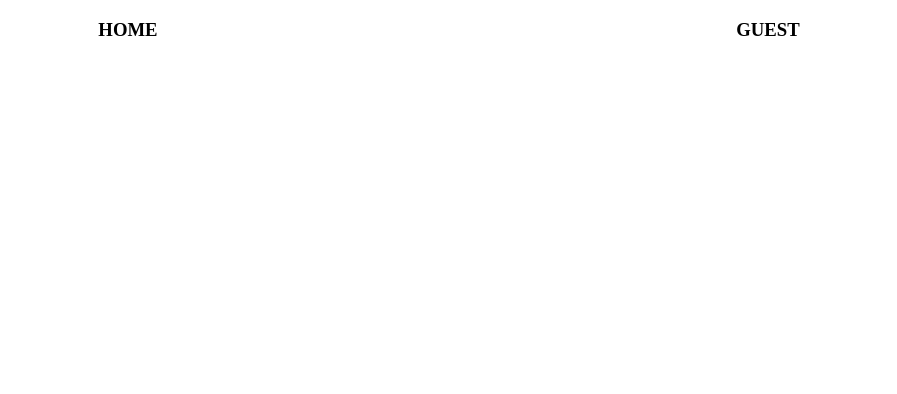
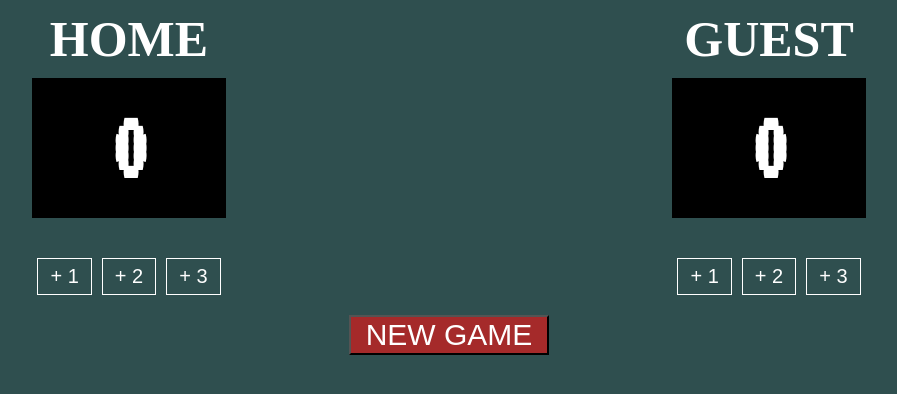
Before and after one commit to rifqyarifani/basketball-scorecard, a website built with Vite: page index.html in a window 1280 px wide. Shown: the whole page, without its empty margins (191-1088 px from the left). Built offline with nearby package versions, Linux system fonts and the light colour scheme.

Commit message:
commit kedua

```diff
--- a/index.css
+++ b/index.css
@@ -1,8 +1,56 @@
 body {
     margin: 0;
+    background: darkslategray;
+}
+h3, h4, button{
+    color: white;
 }
 
 .container {
     display: flex;
     justify-content: space-around;
+    text-align: center
 }
+
+.player{
+    font-size: 50px;
+    margin: 10px;
+}
+
+.score{
+    font-size: 100px;
+    padding: 20px 40px;
+    background: black;
+    margin: 0px auto 40px;
+    font-family: "vt323"
+}
+
+
+.container-2{
+    display: flex;
+    justify-content: center;
+}
+
+.container-2 button {
+    border: 1px solid white;
+    padding: 6px 12px;
+    margin: 0px 5px;
+    font-size: 20px;
+    background: darkslategray;
+}
+
+.container-new-game{
+    display: flex;
+    justify-content: center;
+}
+
+
+#new-game{
+    background: brown;
+    color: white;
+    margin: 20px;
+    text-align: center;
+    width: 200px;
+    font-size: 30px;
+
+}
--- a/index.html
+++ b/index.html
@@ -1,15 +1,31 @@
 <html>
-    <head><link rel="stylesheet" href="https://cdnjs.cloudflare.com/ajax/libs/normalize/8.0.1/normalize.css">
+    <head>
         <link rel="stylesheet" href="index.css">
+        <link rel="preconnect" href="https://fonts.googleapis.com"><link rel="preconnect" href="https://fonts.gstatic.com" crossorigin><link href="https://fonts.googleapis.com/css2?family=VT323&display=swap" rel="stylesheet">
     </head>
     <body>
         <div class="container">
             <div>
-                <h3>HOME</h3>
+                <h3 class="player">HOME</h3>
+                <h4 class="score" id="home">0</h4>
+                <div class="container-2">
+                    <button onclick="add1Home()">+ 1</button>
+                    <button onclick="add2Home()">+ 2</button>
+                    <button onclick="add3Home()">+ 3</button>
+                </div>
             </div>
             <div>
-                <h3>GUEST</h3>
+                <h3 class="player">GUEST</h3>
+                <h4 class="score" id="guest">0</h4>
+                <div class="container-2">
+                    <button onclick="add1Guest()">+ 1</button>
+                    <button onclick="add2Guest()">+ 2</button>
+                    <button onclick="add3Guest()">+ 3</button>
+                </div>
             </div>
+        </div>
+        <div class="container-new-game">
+            <button id="new-game" onclick="newGame()">NEW GAME</button>
         </div>
         <script src="index.js"></script>
     </body>
--- /dev/null
+++ b/index.js
@@ -0,0 +1,48 @@
+let home = document.getElementById("home")
+let guest = document.getElementById("guest")
+
+let totalHome = 0
+let totalGuest = 0
+
+function add1Home() {
+    totalHome +=1;
+    home.textContent = totalHome;
+}
+
+function add2Home() {
+    totalHome +=2;
+    home.textContent = totalHome;
+}
+
+function add3Home() {
+    totalHome +=3;
+    home.textContent = totalHome;
+}
+
+
+
+
+
+
+function add1Guest() {
+    totalGuest +=1;
+    guest.textContent = totalGuest;
+}
+
+function add2Guest() {
+    totalGuest +=2;
+    guest.textContent = totalGuest;
+}
+
+function add3Guest() {
+    totalGuest +=3;
+    guest.textContent = totalGuest;
+}
+
+
+function newGame(){
+    totalHome = 0;
+    totalGuest = 0;
+    home.textContent = totalHome
+    guest.textContent = totalGuest;
+}
```
